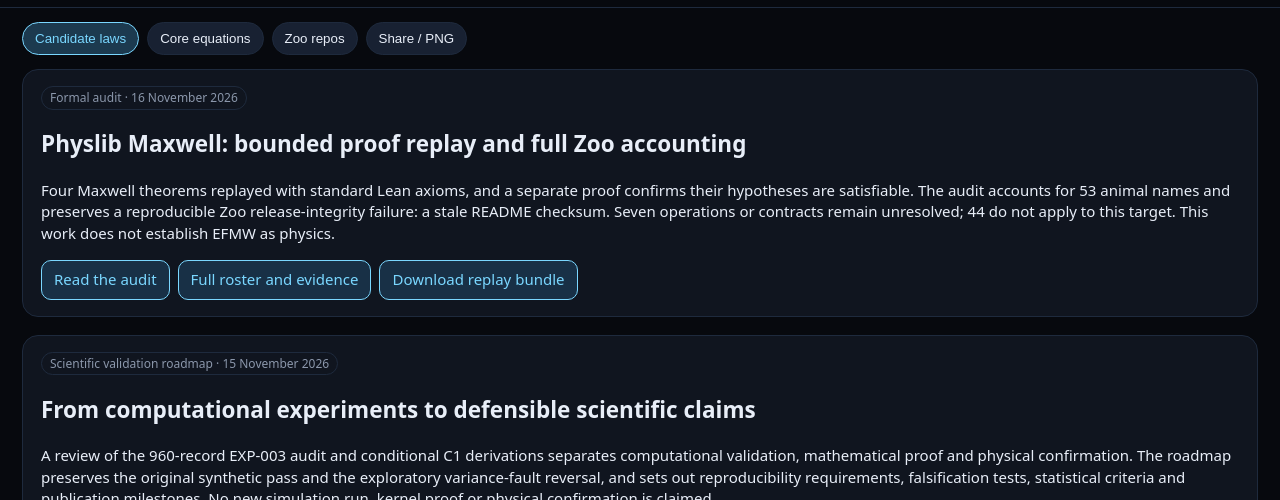
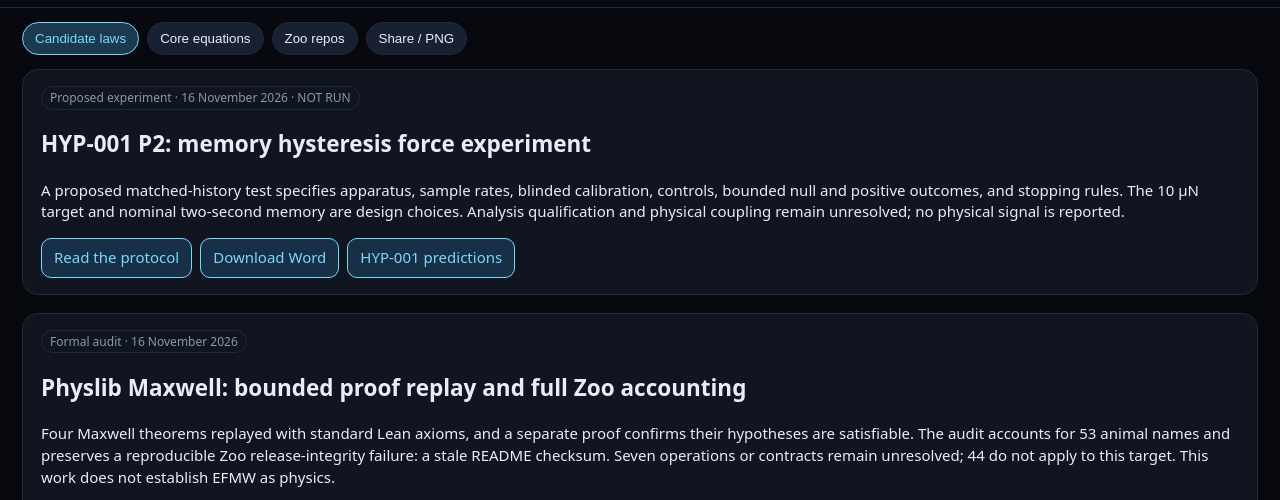
Before and after one commit to enuminous/papers, a plain HTML site: page index.html in a window 1280 px wide. Shown: the part 241-741 px from the top of the page. Drawn offline with nearby package versions, Linux system fonts and the light colour scheme.

Commit message:
Publish HYP-001 P2 proposed memory hysteresis force protocol

```diff
--- a/index.html
+++ b/index.html
@@ -56,6 +56,13 @@
   <button data-tab="share">Share / PNG</button>
 </nav>
 <main>
+<aside class="card" aria-labelledby="hyp-001-p2-protocol-title" style="grid-column:1/-1">
+  <span class="pill">Proposed experiment · 16 November 2026 · NOT RUN</span>
+  <h2 id="hyp-001-p2-protocol-title">HYP-001 P2: memory hysteresis force experiment</h2>
+  <p>A proposed matched-history test specifies apparatus, sample rates, blinded calibration, controls, bounded null and positive outcomes, and stopping rules. The 10 µN target and nominal two-second memory are design choices. Analysis qualification and physical coupling remain unresolved; no physical signal is reported.</p>
+  <div class="actions"><a href="https://github.com/enuminous/papers/blob/main/HYP-001-P2-Memory-Hysteresis-Experimental-Protocol-2026-11-16.md">Read the protocol</a><a href="https://github.com/enuminous/papers/raw/refs/heads/main/HYP-001-P2-Memory-Hysteresis-Experimental-Protocol-2026-11-16.docx">Download Word</a><a href="https://github.com/enuminous/papers/blob/main/EFMW-HYP-001-Testable-Physical-Predictions-2026-11-12.md">HYP-001 predictions</a></div>
+</aside>
+
 <aside class="card" aria-labelledby="physlib-maxwell-zoo-title" style="grid-column:1/-1">
   <span class="pill">Formal audit · 16 November 2026</span>
   <h2 id="physlib-maxwell-zoo-title">Physlib Maxwell: bounded proof replay and full Zoo accounting</h2>
```
Also changed, not shown: 3 other files.
